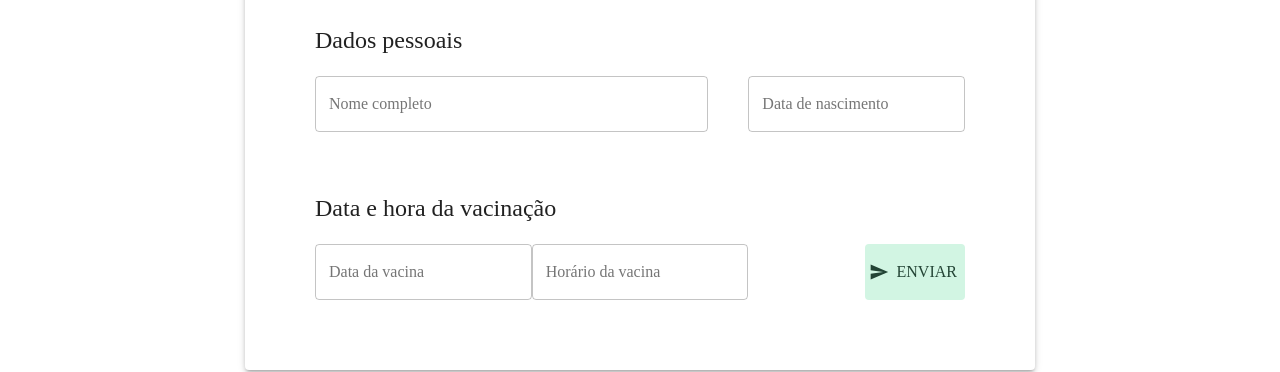
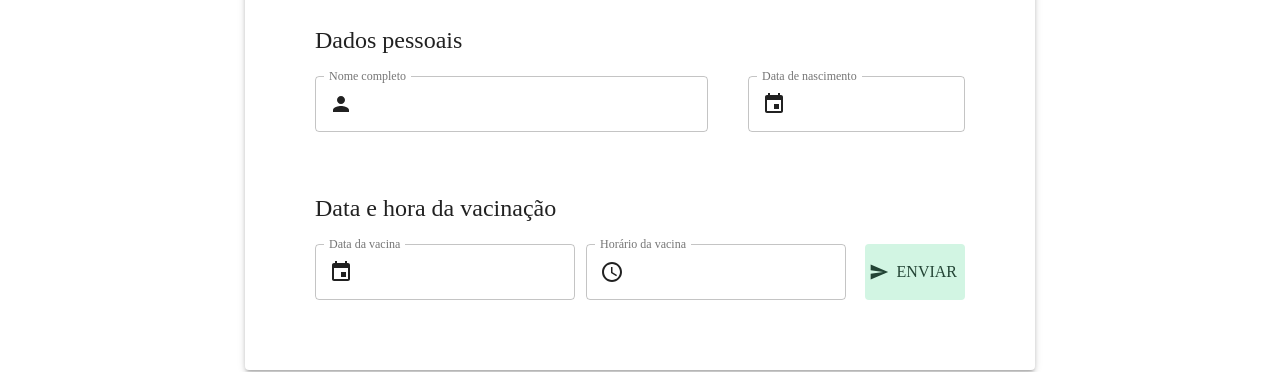
Before and after one commit to arthursvpb/covid-19-vaccine-scheduler, a React (Create React App) app in the folder web/: page /agendamentos/novo in a window 1280 px wide. Shown: the part 274-646 px from the top of the page. Built offline with nearby package versions, Linux system fonts and the light colour scheme; no server answers.

Commit message:
add more styling

```diff
--- a/web/src/pages/Appointment/AppointmentForm/index.jsx
+++ b/web/src/pages/Appointment/AppointmentForm/index.jsx
@@ -7,8 +7,18 @@ import * as yup from 'yup';
 import DatePicker from 'react-datepicker';
 import 'react-datepicker/dist/react-datepicker.css';
 
-import { Grid, Paper, TextField, Typography } from '@material-ui/core';
+import {
+  Grid,
+  Paper,
+  TextField,
+  Typography,
+  InputAdornment,
+} from '@material-ui/core';
+
+import EventIcon from '@material-ui/icons/Event';
 import Send from '@material-ui/icons/Send';
+import Schedule from '@material-ui/icons/Schedule';
+import Person from '@material-ui/icons/Person';
 
 import { format } from 'date-fns';
 
@@ -89,6 +99,13 @@ export default function index() {
 
             <Grid item xs={12} md={8}>
               <TextField
+                InputProps={{
+                  startAdornment: (
+                    <InputAdornment position="start">
+                      <Person />
+                    </InputAdornment>
+                  ),
+                }}
                 className={classes.name}
                 fullWidth
                 variant="outlined"
@@ -110,6 +127,13 @@ export default function index() {
               <DatePicker
                 customInput={
                   <TextField
+                    InputProps={{
+                      startAdornment: (
+                        <InputAdornment position="start">
+                          <EventIcon />
+                        </InputAdornment>
+                      ),
+                    }}
                     variant="outlined"
                     id="birthday"
                     name="birthday"
@@ -138,10 +162,17 @@ export default function index() {
               <Typography variant="h5">Data e hora da vacinação</Typography>
             </Grid>
 
-            <Grid item xs={12} md={4}>
+            <Grid item xs={12} md={5}>
               <DatePicker
                 customInput={
                   <TextField
+                    InputProps={{
+                      startAdornment: (
+                        <InputAdornment position="start">
+                          <EventIcon />
+                        </InputAdornment>
+                      ),
+                    }}
                     variant="outlined"
                     id="vaccinationDate"
                     name="vaccinationDate"
@@ -166,10 +197,17 @@ export default function index() {
               />
             </Grid>
 
-            <Grid item xs={12} md={4}>
+            <Grid item xs={12} md={5}>
               <DatePicker
                 customInput={
                   <TextField
+                    InputProps={{
+                      startAdornment: (
+                        <InputAdornment position="start">
+                          <Schedule />
+                        </InputAdornment>
+                      ),
+                    }}
                     variant="outlined"
                     id="vaccinationTime"
                     name="vaccinationTime"
@@ -199,7 +237,7 @@ export default function index() {
               />
             </Grid>
 
-            <Grid item xs={12} md={4} className={classes.button}>
+            <Grid item xs={12} md={2} className={classes.button}>
               <Button startIcon={<Send />} type="submit">
                 Enviar
               </Button>
--- a/web/src/pages/Appointment/Appointments/index.jsx
+++ b/web/src/pages/Appointment/Appointments/index.jsx
@@ -2,12 +2,15 @@
 import React, { useEffect, useState } from 'react';
 
 import DatePicker from 'react-datepicker';
+
+import EventIcon from '@material-ui/icons/Event';
 
 // import { makeStyles } from '@material-ui/core/styles';
 import {
   Paper,
   Button,
   TextField,
+  InputAdornment,
   Dialog,
   DialogActions,
   DialogContent,
@@ -118,10 +121,19 @@ export default function index() {
           <DatePicker
             customInput={
               <TextField
-                variant="outlined"
                 inputProps={{
                   style: { textAlign: 'center', fontSize: '20px' },
                 }}
+                // eslint-disable-next-line react/jsx-no-duplicate-props
+                InputProps={{
+                  startAdornment: (
+                    <InputAdornment position="start">
+                      <EventIcon />
+                    </InputAdornment>
+                  ),
+                  endAdornment: <InputAdornment position="end" />,
+                }}
+                variant="outlined"
               />
             }
             name="dateFilter"
```
Also changed, not shown: web/src/assets/undraw_no_data.svg (added).
